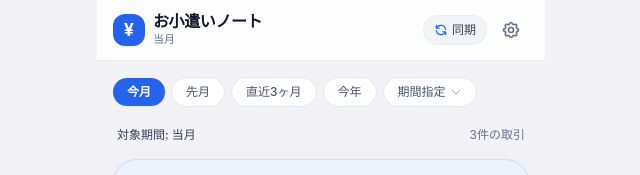
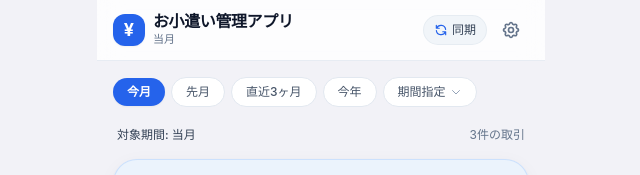
Before and after one commit to ykrhhrky-cloud/pocket-money, a plain HTML site: page index.html in a window 1280 px wide. Shown: the top 175 px of the page, 319-959 px from the left. Drawn offline with nearby package versions, Linux system fonts and the light colour scheme.

Commit message:
Update index.html

```diff
--- a/index.html
+++ b/index.html
@@ -87,7 +87,7 @@
             ¥
           </div>
           <div>
-            <h1 class="text-base font-bold tracking-tight text-slate-900 leading-none">お小遣いノート</h1>
+            <h1 class="text-base font-bold tracking-tight text-slate-900 leading-none">お小遣い管理アプリ</h1>
             <p class="text-[11px] text-slate-500 mt-0.5" id="headerSubtitle">当月</p>
           </div>
         </div>
```
